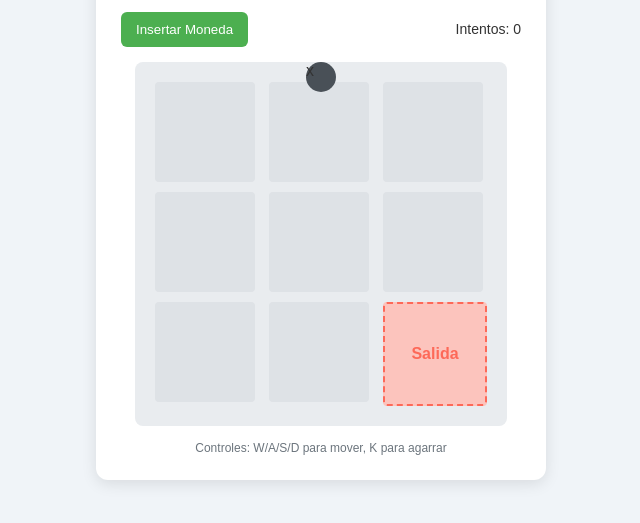
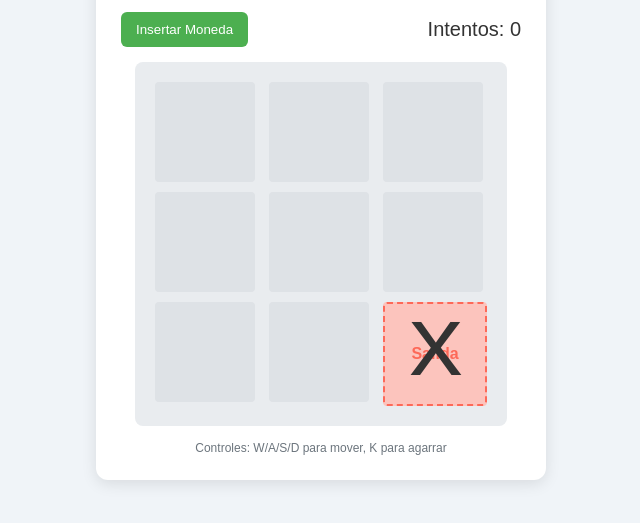
Before and after one commit to WatashiWaraio/DinoClawMachine, a plain HTML site: page index.html in a window 1280 px wide. Shown: the part 225-748 px from the top of the page, without its empty margins (319-959 px from the left). Drawn offline with Linux system fonts and the light colour scheme.

Commit message:
Update styles.css

```diff
--- a/styles.css
+++ b/styles.css
@@ -53,7 +53,7 @@ body {
 .game-stats {
     display: flex;
     gap: 15px;
-    font-size: 14px;
+    font-size: 20px;
 }
 
 .game-area {
@@ -102,18 +102,23 @@ body {
 
 .claw {
     position: absolute;
-    width: 30px;
-    height: 30px;
-    background-color: #495057;
-    border-radius: 50%;
+    font-family: 'Courier New', monospace;
+    width: 100px;
+    height: 100px;
+    font-size: 100px;
+    text-align: center;
     z-index: 10;
-    transition: all 0.3s ease;
+    transition: all 0s ease;
+    top: 230px;
+    left: 265px;
 }
 
 
 .plushie {
     font-size: 30px;
     cursor: grab;
+    height: 100px;
+    width: 100px;
 }
 
 .control-info {
@@ -122,10 +127,3 @@ body {
     font-size: 12px;
     color: #6c757d;
 }
-
-.captured-plushies {
-    display: flex;
-    flex-wrap: wrap;
-    gap: 5px;
-    justify-content: center;
-}
```
